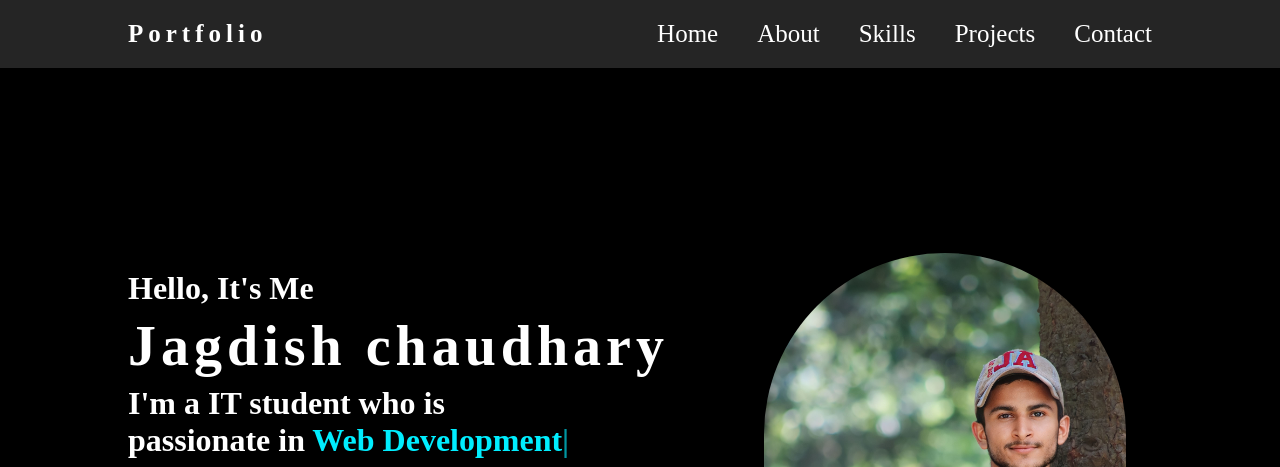
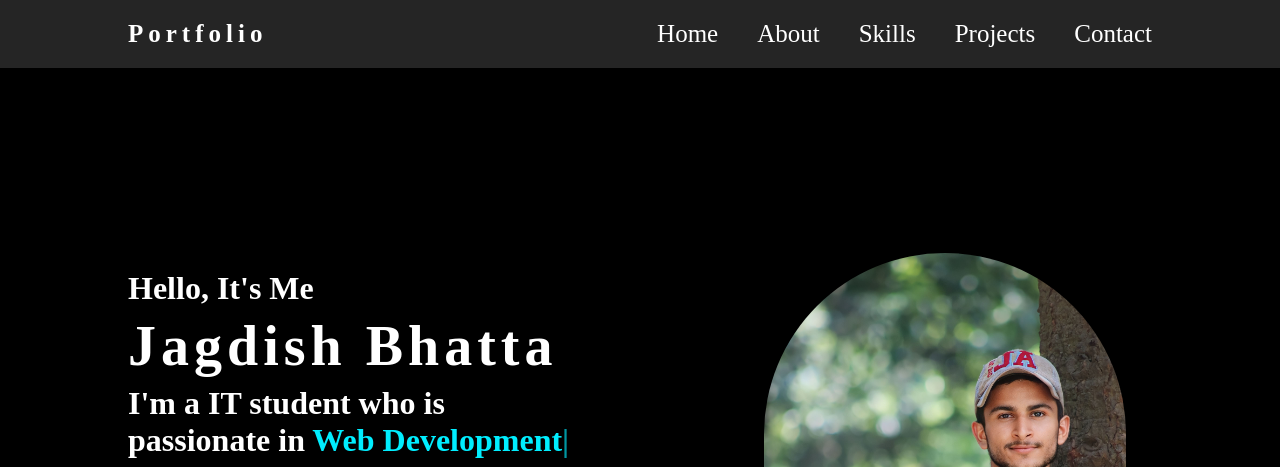
Before and after one commit to bhattajagdish/portfolio, a plain HTML site: page index.html in a window 1280 px wide. Shown: the top 467 px of the page. Drawn offline with nearby package versions, Linux system fonts and the light colour scheme.

Commit message:
Update index.html
name change

```diff
--- a/index.html
+++ b/index.html
@@ -34,7 +34,7 @@
         <div class="home-content">
 
             <h3>Hello, It's Me</h3>
-            <h1> Jagdish chaudhary</h1>
+            <h1> Jagdish Bhatta</h1>
             <h4 style="--i:6">I'm a IT student who is<br>
                 passionate in <span class="text"></span></h4>
 
```
